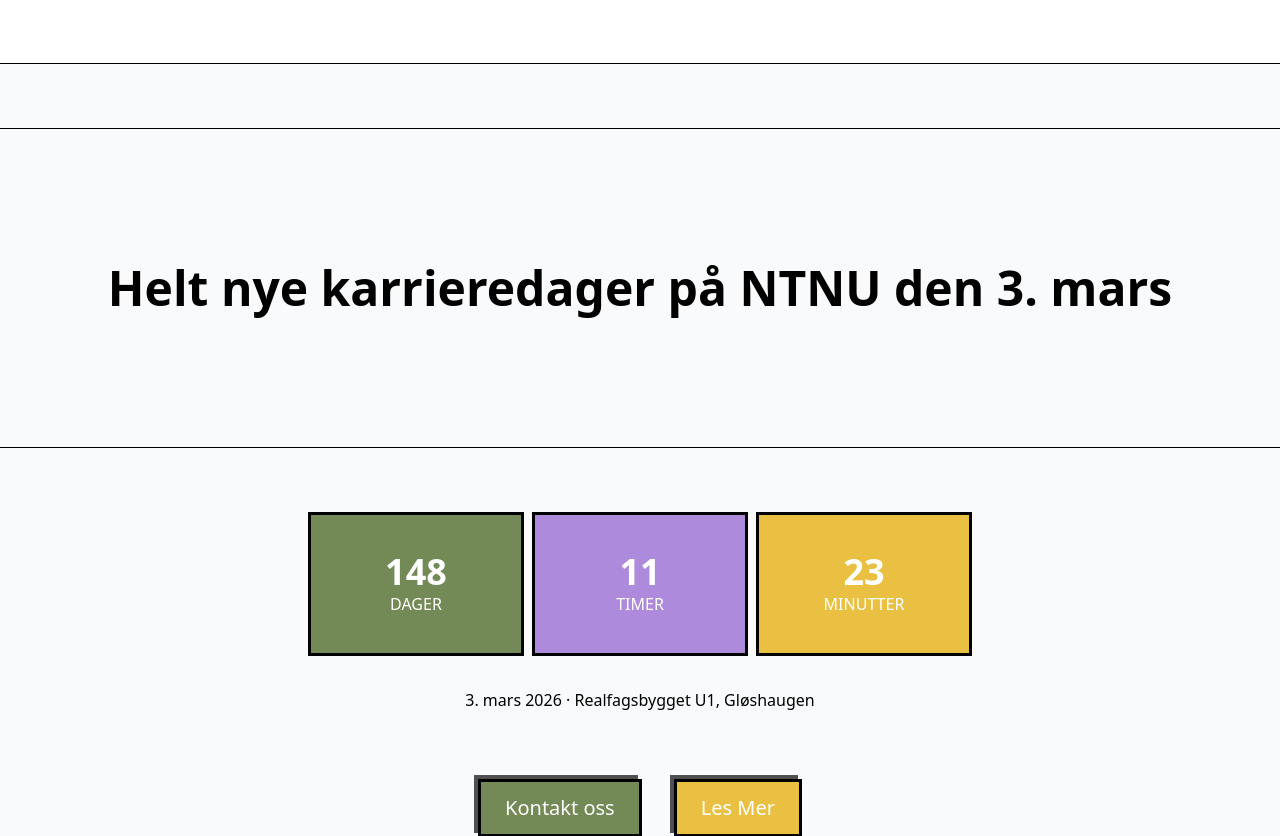
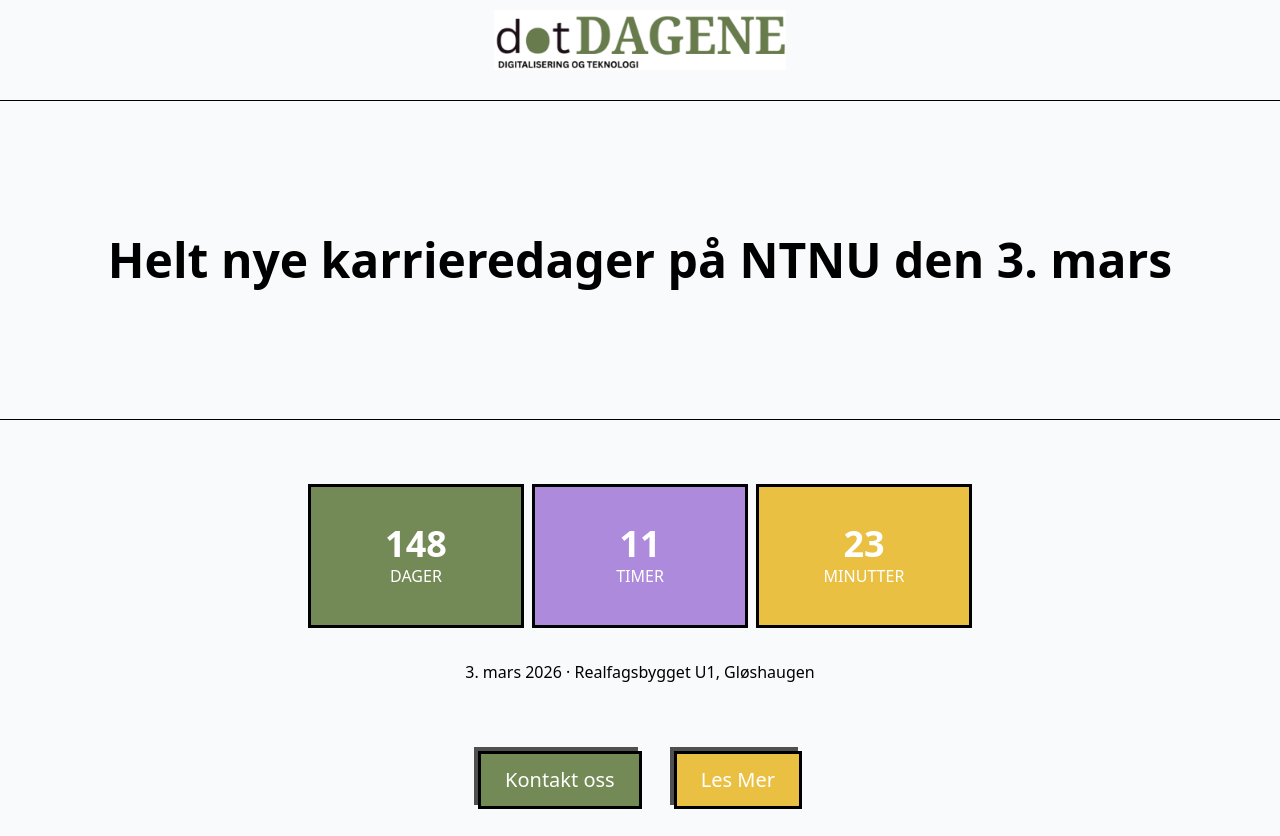
Before and after one commit to appKom/conchiglie-web, a React (Vite) app in the folder frontend/: page / in a window 1280 px wide. Shown: the top 836 px of the page. Built offline with nearby package versions, Linux system fonts and the light colour scheme.

Commit message:
feat: add flex-wrap

```diff
--- a/frontend/src/pages/HomePage.tsx
+++ b/frontend/src/pages/HomePage.tsx
@@ -1,12 +1,14 @@
 import { Footer } from '../components/Footer';
+import { Header } from '../components/Header';
 import { LinkButton } from '../components/LinkButton';
 
 export const HomePage = () => {
   return (
     <>
-      <nav className="h-16 border-b border-black bg-white"></nav>
+      <Header/>
+      {/* <nav className="h-16 border-b border-black bg-white"></nav> */}
 
-      <section className="mt-16 flex h-[40vh] items-center justify-center border-y border-black">
+      <section className="mt-5 flex h-[40vh] items-center justify-center border-y border-black">
         <div className="text-5xl font-bold">
           Helt nye karrieredager på NTNU den 3. mars
         </div>
@@ -14,7 +16,7 @@
 
       {/* 3 boxes with countdown */}
       <section className="mt-16 flex flex-col items-center gap-8">
-        <div className="flex flex-row items-center justify-center gap-2">
+        <div className="flex flex-row flex-wrap items-center justify-center gap-2">
           <div className="bg-dotgreen flex h-36 w-54 flex-col items-center justify-center border-3 border-black text-white">
             <p className="text-4xl font-bold">148</p>
             <p>DAGER</p>
@@ -54,7 +56,7 @@
         </div>
       </section>
       <section>
-        <div className="mt-16 flex flex-col items-center gap-4">
+        <div className="mt-16 flex flex-col items-center gap-4 flex-wrap">
           <h2 className="text-4xl font-medium">OPPDAG MULIGHETENE</h2>
           <p>
             dotDAGENE 2026 bringer sammen studenter og bedrifter gjennom en
@@ -103,7 +105,7 @@
       </section>
 
       <section className="px-8">
-        <div className="flex flex-row gap-2">
+        <div className="flex flex-row flex-wrap gap-2">
           <div className="bg-dotgreen flex w-full flex-col gap-4 border-3 border-black p-6 text-white">
             <h3 className="text-3xl">KONTAKT DOTDAGENE</h3>
             <p>
```
